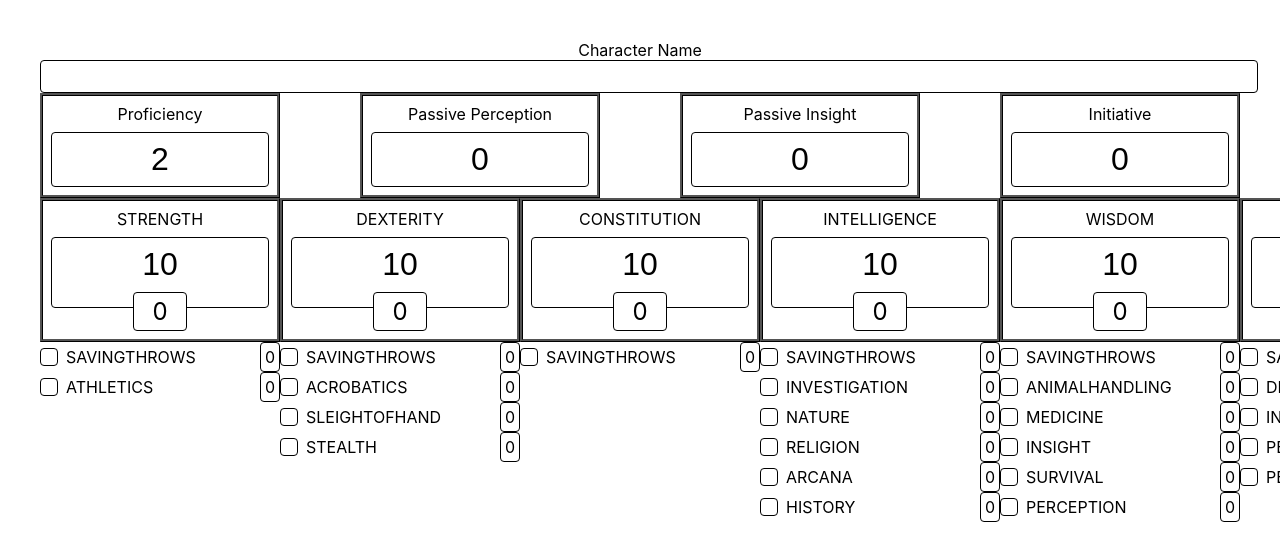
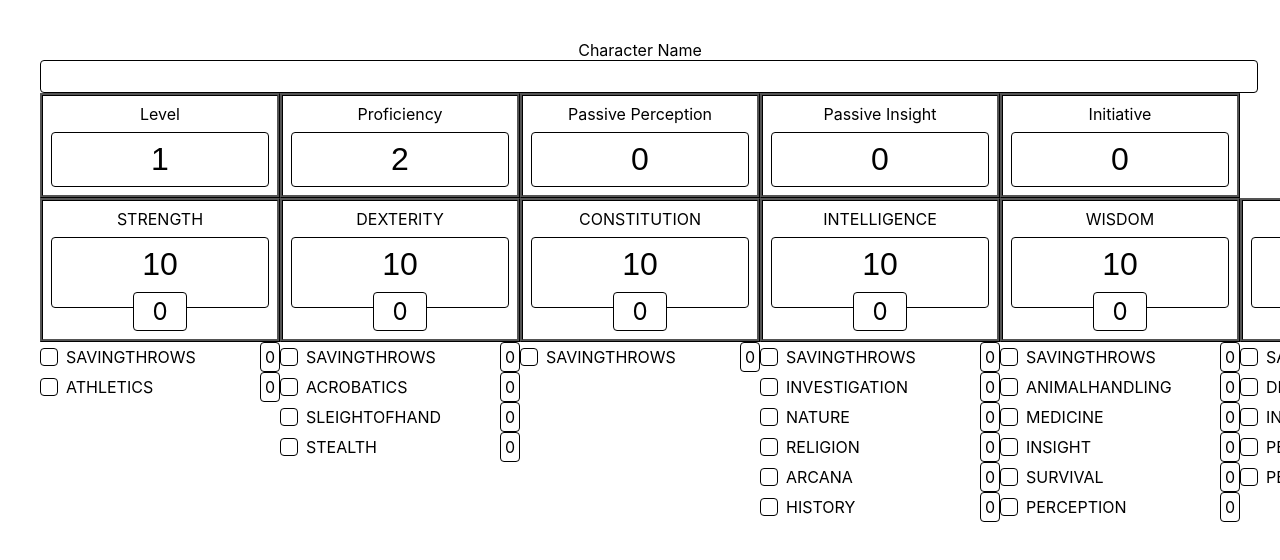
Before and after one commit to AbboDev/DND, a Nuxt app: page / in a window 1280 px wide. Shown: the top 560 px of the page. Built offline with nearby package versions, Linux system fonts and the light colour scheme.

Commit message:
feat: add level field

```diff
--- a/pages/index.vue
+++ b/pages/index.vue
@@ -4,6 +4,10 @@
 
     <ClientOnly>
       <ol>
+        <li>
+          <StatisticField name="level" v-model="level" :min="1"> Level </StatisticField>
+        </li>
+
         <li>
           <StatisticField name="proficiency" v-model="proficiency">
             Proficiency
@@ -77,6 +81,7 @@ import { Statistics } from "~/types/character";
 const store = useCharacterStore();
 const {
   name,
+  level,
   statistics,
   proficiency,
   proficiencies,
--- a/stores/character.ts
+++ b/stores/character.ts
@@ -8,6 +8,7 @@ import { Statistics, Skills } from "~/types/character";
 
 export interface CharacterStore {
   name: RemovableRef<string>;
+  level: RemovableRef<number>;
   statistics: RemovableRef<Statistics>;
   proficiency: RemovableRef<number>;
   proficiencies: RemovableRef<Skills>;
@@ -34,6 +35,7 @@ export const useCharacterStore = defineStore(
   "character",
   () => {
     const name = useLocalStorage<string>("characterName", "");
+    const level = useLocalStorage<number>("level", 1);
 
     const statistics = useLocalStorage<Statistics>(
       "statistics",
@@ -136,6 +138,7 @@ export const useCharacterStore = defineStore(
 
     return {
       name: skipHydrate(name),
+      level: skipHydrate(level),
       statistics: skipHydrate(statistics),
       proficiency: skipHydrate(proficiency),
       proficiencies: skipHydrate(proficiencies),
```
